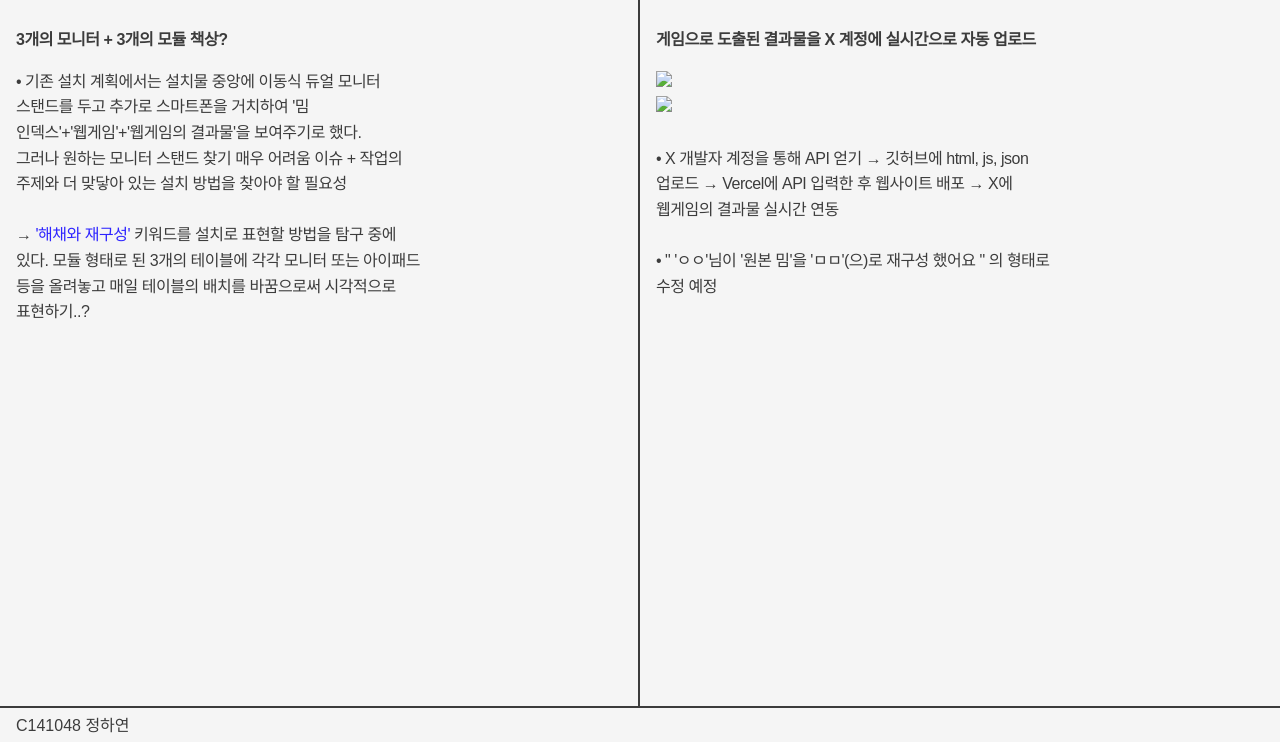
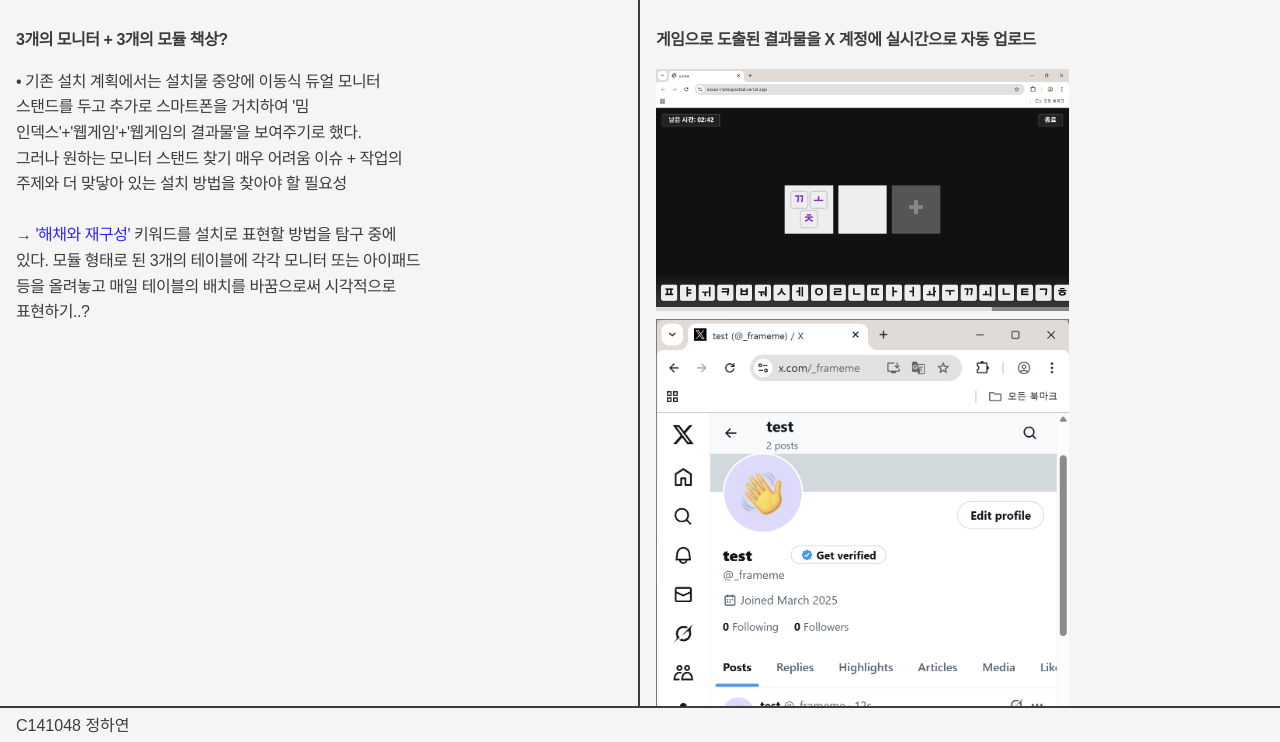
Before and after one commit to hayeonjj/hivcdgrad, a plain HTML site: page week3.html in a window 1280 px wide. Shown: the part 58-800 px from the top of the page. Drawn offline with Linux system fonts and the light colour scheme; a web font is replaced by a local one.

Commit message:
Update week3.html

```diff
--- a/week3.html
+++ b/week3.html
@@ -145,9 +145,9 @@
             <div class="item" style="padding-top:72px; border-bottom: none;" >
                 <h2>게임으로 도출된 결과물을 X 계정에 실시간으로 자동 업로드</h2>
                 <div class="item" style="padding: none; border: none;">
-                    <img src = ".\GP website img\week3\스크린샷 2025-09-16 111541.png">
+                    <img src = ".\week3\스크린샷 2025-09-16 111541.png">
                 <div class="item" style="padding: none; border: none;">
-                    <img src = ".\GP website img\week3\스크린샷 2025-09-16 111156.png">
+                    <img src = ".\week3\스크린샷 2025-09-16 111156.png">
                 <br><br>• X 개발자 계정을 통해 API 얻기 →  깃허브에 html, js, json 업로드 → Vercel에 API 입력한 후 웹사이트 배포 → X에 웹게임의 결과물 실시간 연동
                 <br><br>• " 'ㅇㅇ'님이 '원본 밈'을 'ㅁㅁ'(으)로 재구성 했어요 " 의 형태로 수정 예정
                 </div>
@@ -156,4 +156,5 @@
 
     <footer class="name-bt">C141048 정하연</footer>
 </body>
+
 </html>
```
